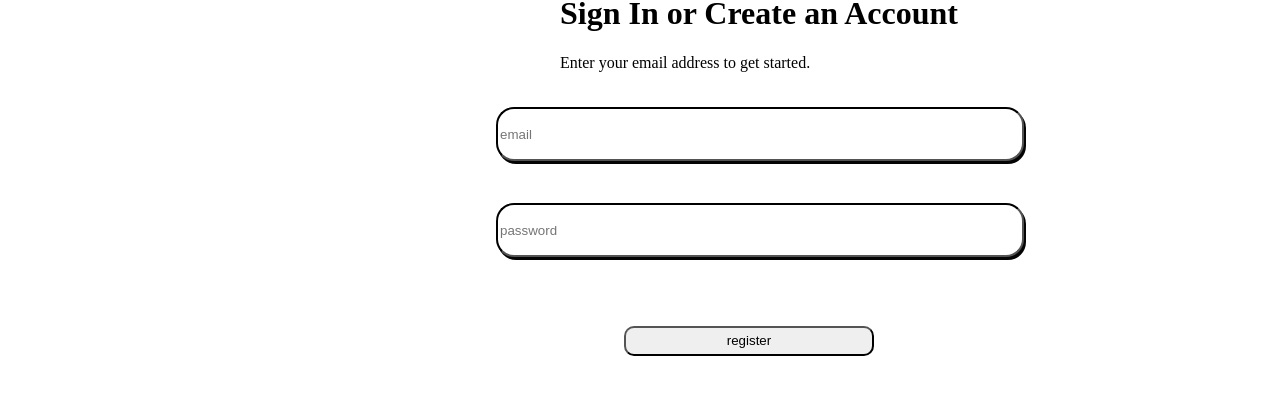
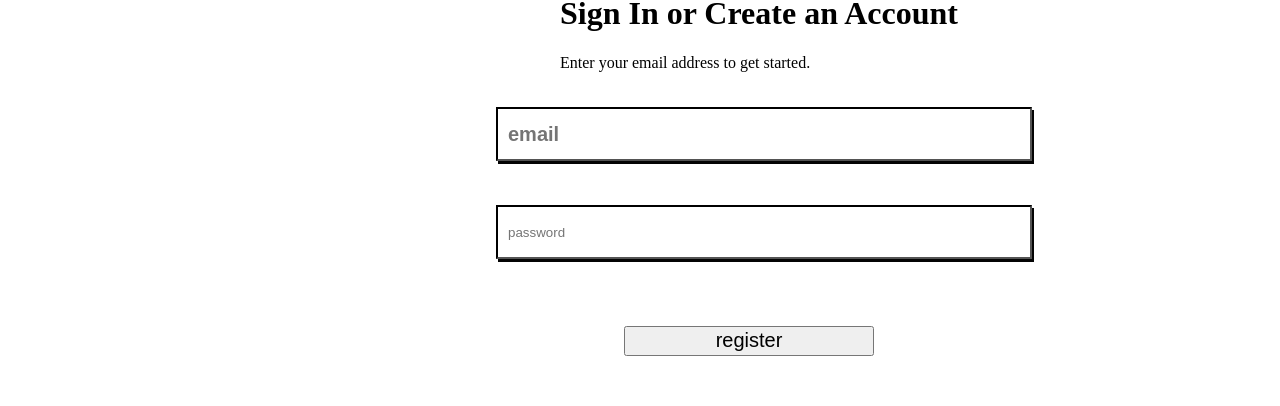
Before and after one commit to tatevmelikyan/e-commerce-shop, a React (Create React App) app: page /register in a window 1280 px wide. Shown: the part 243-649 px from the top of the page. Built offline with nearby package versions, Linux system fonts and the light colour scheme; no server answers; the database is empty; a web font is replaced by a local one.

Commit message:
fixed css style in loginPage  and  registerPage

```diff
--- a/src/pages/login/components/Form.tsx
+++ b/src/pages/login/components/Form.tsx
@@ -1,23 +1,14 @@
 import { FC, useState } from 'react'
-import { useForm, SubmitHandler } from 'react-hook-form'
+
 import './components.css'
 interface FormProps {
   title: string
   handleClick: (email: string, pass: string) => void
 }
 
-type Inputs = {
-  example: string,
-  exampleRequired: string,
-};
-
 const Form: FC<FormProps> = ({ title, handleClick }) => {
   const [email, setEmail] = useState('')
   const [pass, setPass] = useState('')
-  const { register, formState: { errors }, handleSubmit } = useForm();
-  const onSubmit = (data:any) => console.log(data);
-
-
 
   return (
     <div className='loginbox'>
@@ -27,18 +18,14 @@ const Form: FC<FormProps> = ({ title, handleClick }) => {
       </div>
 
       <div className='inputdivlogin'>
-        <form onSubmit={handleSubmit(onSubmit)}>
+        <form>
           <input
             className=' emailinput'
-            type='email'
-            value={email}
-            // @ts-ignore
-             onChange={(e) => setEmail(e.target.value)}
+            onChange={(e) => setEmail(e.target.value)}
             placeholder='email'
-            // {...register('mail', { required: 'Email Address is required' })}  aria-invalid={errors.mail ? 'true' : 'false'}
           />
           <input
-            className=' paswordinput'
+            className='paswordinput'
             // autoComplete = 'current-password'
             type='password'
             value={pass}
--- a/src/pages/login/components/components.css
+++ b/src/pages/login/components/components.css
@@ -1,10 +1,18 @@
 .loginbox {
+
   position: relative;
   height: 800px;
   width: 800px;
 }
 
+
+.registerbox{
+
+}
+
 .inputdivlogin {
+  font-weight: bold;
+  font-size: 20px;
   position: absolute;
   top: 20%;
   left: 62%;
@@ -15,25 +23,30 @@
 }
 
 .emailinput {
+  font-weight: bold;
+  padding-left: 10px;
+  font-size: 20px;
   z-index: 100;
   box-shadow: 2px 3px rgb(4, 4, 4);
-  border-radius: 18px;
+  /* border-radius: 18px; */
   width: 520px;
   height: 48px;
   border-color: black;
 }
 
 .paswordinput {
+  padding-left: 10px;
   z-index: 100;
   box-shadow: 2px 3px rgb(4, 4, 4);
-  border-radius: 18px;
+  /* border-radius: 18px; */
   width: 520px;
   height: 48px;
   border-color: black;
 }
 
 .loginbutton {
-    border-radius: 10px;
+  font-size: 20px;
+    /* border-radius: 10px; */
   position: absolute;
   width: 250px;
   height: 30px;
--- a/src/pages/login/pages/RegisterPage.jsx
+++ b/src/pages/login/pages/RegisterPage.jsx
@@ -4,7 +4,7 @@ import { Link } from 'react-router-dom'
 
 const RegisterPage = () => {
   return (
-    <div>     <h1>Register</h1>
+    <div className='registerbox'>     <h1>Register</h1>
       <SignUp />
       <p>
         Already have an account? <Link to="/">Sign in</Link>
```
Also changed, not shown: src/pages/login/pages/userAccountPage.jsx (added, +9 -0 lines).
